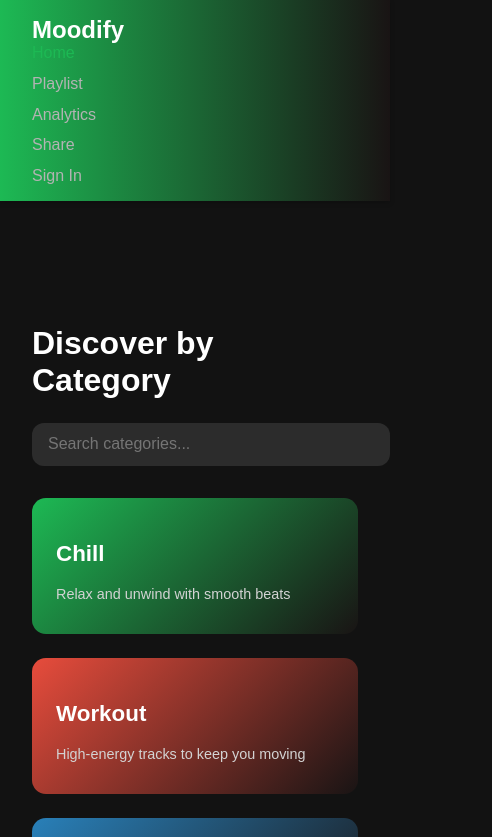
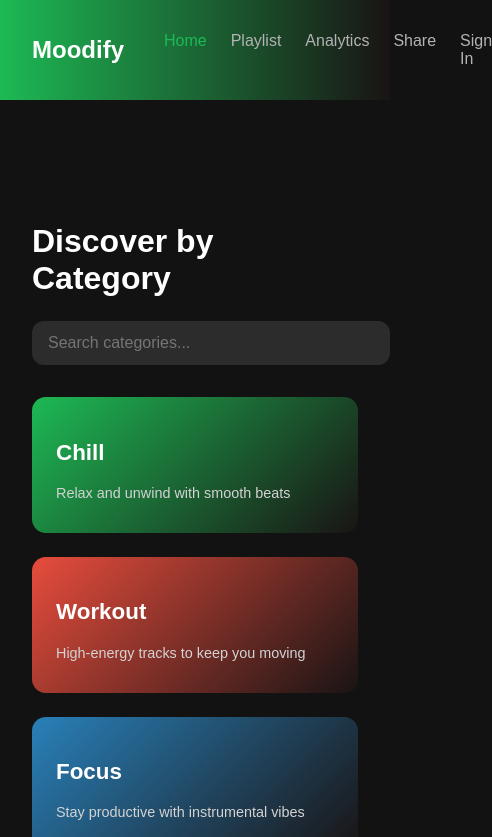
Before and after one commit to svara1410/moodify, a React (Create React App) app: page / in a window 390 px wide. Shown: the top 837 px of the page, 492 px wide, since content can reach past the window. Built offline with nearby package versions, Linux system fonts and the light colour scheme.

Commit message:
Update Navbar.css

```diff
--- a/src/components/Navbar.css
+++ b/src/components/Navbar.css
@@ -1,4 +1,3 @@
-/* Navbar container */
 .navbar {
   display: flex;
   justify-content: space-between;
@@ -10,82 +9,30 @@
   position: sticky;
   top: 0;
   z-index: 100;
-  box-shadow: 0 2px 5px rgba(0, 0, 0, 0.2);
 }
 
-/* Logo */
 .navbar-logo {
   font-size: 1.5rem;
   font-weight: bold;
-  cursor: pointer;
 }
 
-/* Navbar links */
 .navbar-links {
   list-style: none;
   display: flex;
   gap: 1.5rem;
-  align-items: center;
-  margin: 0;
-  padding: 0;
 }
 
-/* Link styling */
 .navbar-links li a {
   text-decoration: none;
   color: #b3b3b3;
   font-weight: 500;
-  transition: color 0.3s ease, transform 0.2s ease;
+  transition: color 0.3s ease;
 }
 
 .navbar-links li a:hover {
   color: #fff;
-  transform: scale(1.05);
 }
 
 .navbar-links li a.active {
   color: #1db954;
 }
-
-/* Logout button styling */
-.navbar-links li .logout-button {
-  background: transparent;
-  border: 1px solid #b3b3b3;
-  border-radius: 4px;
-  color: #b3b3b3;
-  padding: 0.3rem 0.8rem;
-  cursor: pointer;
-  font-weight: 500;
-  transition: all 0.3s ease;
-}
-
-.navbar-links li .logout-button:hover {
-  background: #1db954;
-  border-color: #1db954;
-  color: #fff;
-  transform: scale(1.05);
-}
-
-/* Responsive */
-@media (max-width: 768px) {
-  .navbar {
-    flex-direction: column;
-    align-items: flex-start;
-  }
-
-  .navbar-links {
-    flex-direction: column;
-    gap: 0.8rem;
-    width: 100%;
-  }
-
-  .navbar-links li {
-    width: 100%;
-  }
-
-  .navbar-links li a,
-  .navbar-links li .logout-button {
-    width: 100%;
-    text-align: left;
-  }
-}
```
